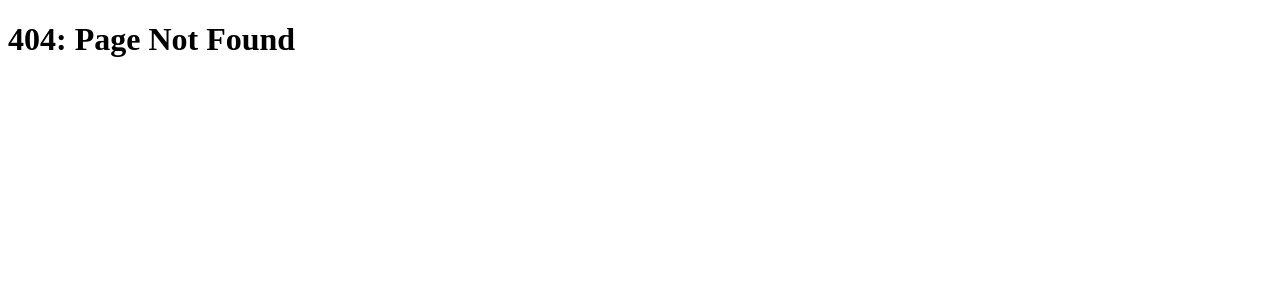
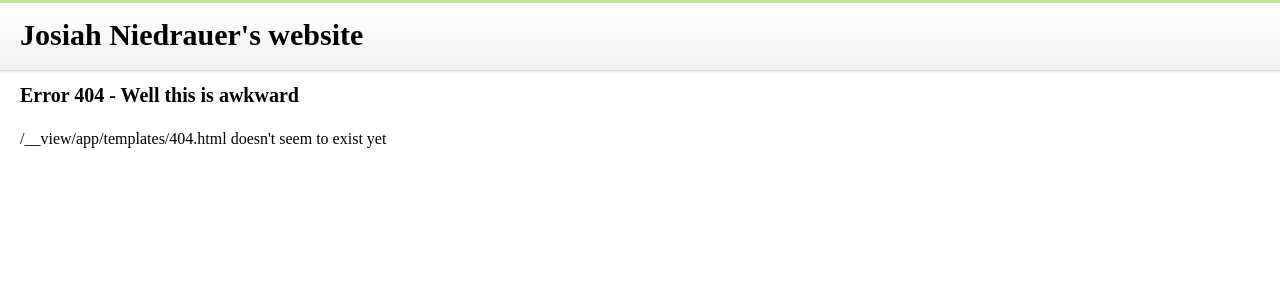
Before and after one commit to jniedrauer/jniedrauer.com, a Flask app: template app/templates/404.html in a window 1280 px wide. Shown: the top 300 px of the page. Run offline with Flask 2, Linux system fonts and the light colour scheme; the template is opened without the code that fills it, so the values that code supplies are empty.

Commit message:
Add basic CSS and views module

```diff
--- a/app/__init__.py
+++ b/app/__init__.py
@@ -1 +1,2 @@
 from .main import app
+from . import views
--- a/app/main.py
+++ b/app/main.py
@@ -1,17 +1,9 @@
+import os
 from flask import Flask, session, g, render_template
 
 app = Flask(__name__)
-app.config.from_object('flask_config')
 
-@app.errorhandler(404)
-def not_found(error):
-    return render_template('404.html'), 404
-
-@app.route("/")
-def main():
-    index_path = os.path.join(app.static_folder, 'index.html')
-    return send_file(index_path)
-
-if __name__ == '__main__':
-    # Debugging use only
-    app.run(host='0.0.0.0', debug=True, port=8080)
+if os.environ.get('FLASK_CONFIG'):
+    app.config.from_envvar('FLASK_CONFIG')
+else:
+    app.config.from_object('debug_config')
--- a/app/static/index.html
+++ /dev/null
@@ -1,6 +0,0 @@
-<!doctype html>
-<title>Hello</title>
-<body>
-<h1>Future home of Josiah Niedrauer's website</h1>
-</body>
-</html>
--- /dev/null
+++ b/app/static/style.css
@@ -0,0 +1,54 @@
+html, body {
+    line-height: 1.5;
+}
+
+body {
+    margin: 0;
+}
+
+h1 h2 {
+    font-family: Helvetica Neue, Helvetica, Arial, sans-serif;
+    font-weight: 100;
+}
+
+h1 {
+    font-size: 30px;
+}
+
+h2 {
+    font-size: 20px;
+}
+
+#topbar, #header {
+    position: fixed;
+    width: 100%;
+}
+
+#topbar  {
+    top: 0px;
+    height: 3px;
+    background: #c3e29c;
+}
+
+#header {
+    top: 0px;
+    height: 70px;
+    line-height: 70px;
+    background: linear-gradient(to bottom, #ffffff 0%, #f2f2f2 100%);
+    border-bottom: 1px solid #dbdbdb;
+    box-shadow: 0px 0px 4px #d1d1d1;
+}
+
+#header #header-title {
+    display: table-cell;
+    vertical-align: middle
+}
+
+#header-content {
+    padding-left: 20px;
+}
+
+#content {
+    margin-top: 80px;
+    padding-left: 20px;
+}
--- a/app/templates/404.html
+++ b/app/templates/404.html
@@ -1,6 +1,12 @@
-<!doctype html>
-<title>404 Page Not Found</title>
-<body>
-<h1>404: Page Not Found</h1>
-</body>
-</html>
+{% extends 'layout.html' %}
+
+{% block title %}404 Page Not Found{% endblock %}
+
+{% block header %}
+  {{ super() }}
+{% endblock %}
+
+{% block content %}
+<h2>Error 404 - Well this is awkward</h2>
+{{ request.path }} doesn't seem to exist yet
+{% endblock %}
--- /dev/null
+++ b/app/templates/layout.html
@@ -0,0 +1,22 @@
+<!doctype html>
+<html>
+  <head>
+    {% block head %}
+    <link rel=stylesheet type=text/css href="{{ url_for('static', filename='style.css') }}">
+    <title>{% block title %}{% endblock %} - {{ request.headers['Host'] }}</title>
+    {% endblock %}
+  </head>
+  <body>
+    <div id="content">{% block content %}{% endblock %}</div>
+    <div id="footer">{% block footer %}{% endblock %}</div>
+  </body>
+</html>
+
+{% block header %}
+<div id='header'>
+  <div id='topbar'></div>
+  <div id='header-content'>
+    <h1 id='header-title'>Josiah Niedrauer's website</h1>
+  </div>
+</div>
+{% endblock %}
--- /dev/null
+++ b/debug.py
@@ -0,0 +1,5 @@
+from app import app
+
+if __name__ == '__main__':
+    # Debugging use only
+    app.run(host='0.0.0.0', debug=True, port=8080)
--- a/app/flask_config.py
+++ b/debug_config.py
@@ -2,6 +2,6 @@ import os
 
 _basedir = os.path.abspath(os.path.dirname(__file__))
 
-DEBUG = False
+DEBUG = True
 
 del os
```
Also changed, not shown: app/templates/index.html (added, +11 -0 lines), app/views.py (added, +20 -0 lines), 2 other files.
